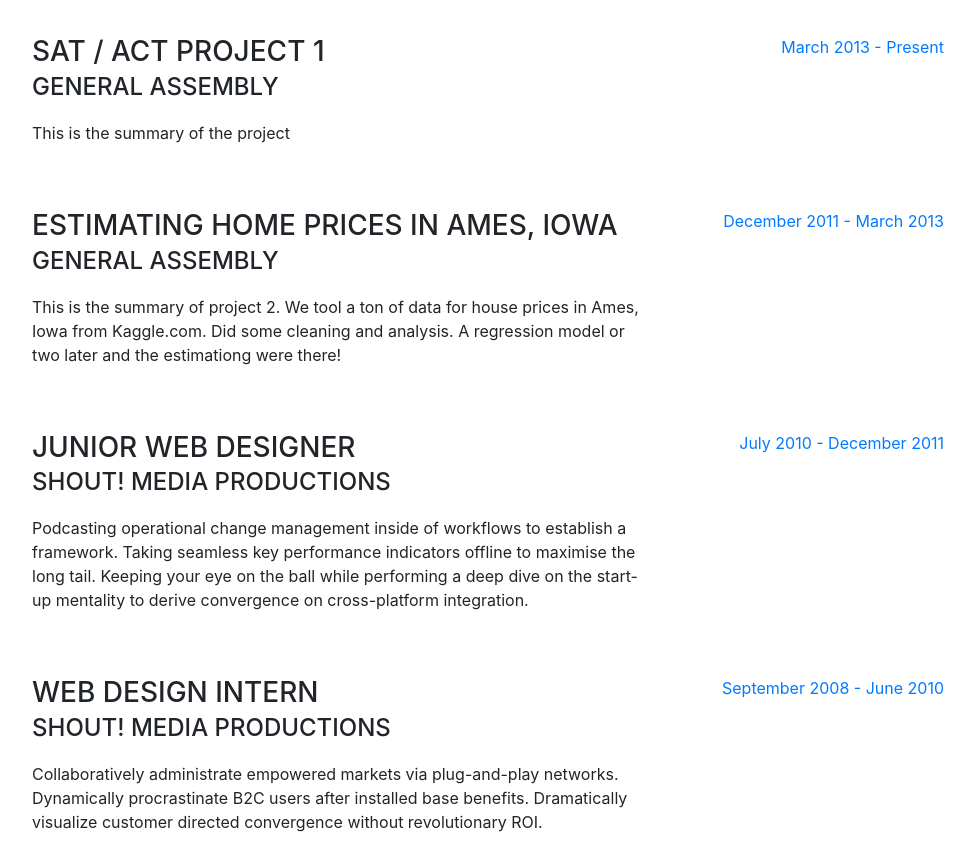
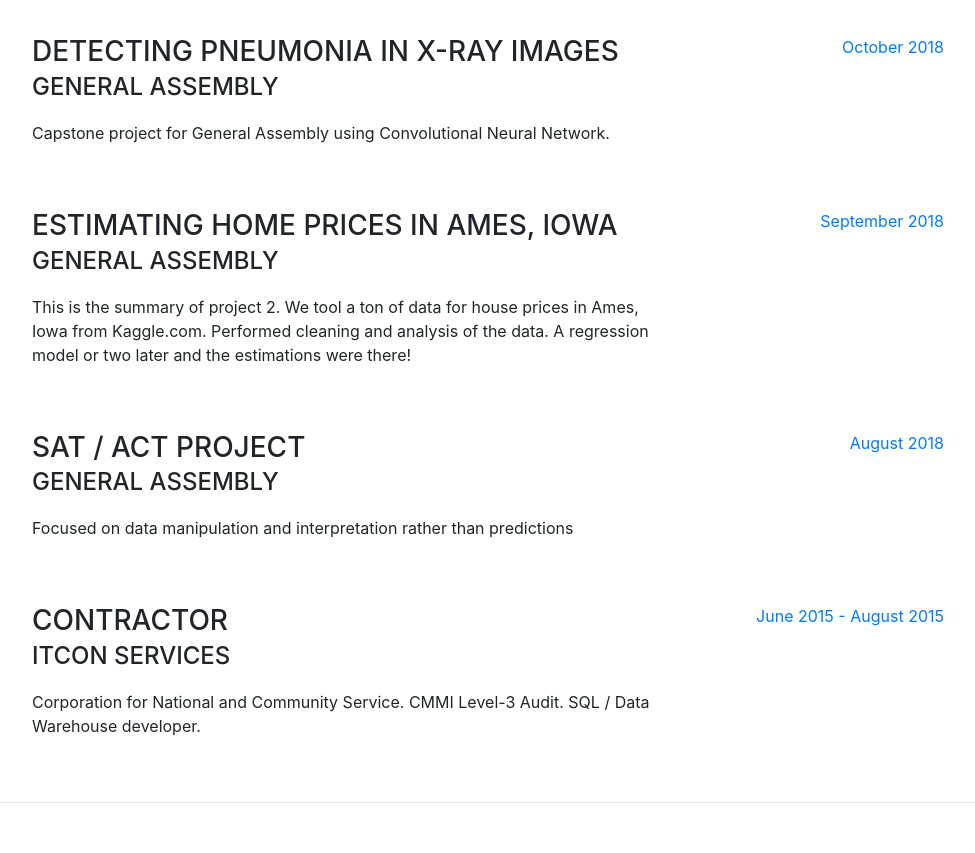
Before and after one commit to gerket/portfolio, a website with bundled scripts: page index.html in a window 1280 px wide. Shown: the part 900-1753 px from the top of the page, without its empty margins (288-1263 px from the left). Built offline with nearby package versions, Linux system fonts and the light colour scheme; a web font is replaced by a local one.

```diff
--- a/index.html
+++ b/index.html
@@ -95,12 +95,12 @@
 
           <div class="resume-item d-flex flex-column flex-md-row mb-5">
             <div class="resume-content mr-auto">
-              <h3 class="mb-0">SAT / ACT Project 1</h3>
+              <h3 class="mb-0">Detecting Pneumonia in X-ray Images</h3>
               <div class="subheading mb-3">General Assembly</div>
-              <p>This is the summary of the project</p>
+              <p>Capstone project for General Assembly using Convolutional Neural Network.</p>
             </div>
             <div class="resume-date text-md-right">
-              <span class="text-primary">March 2013 - Present</span>
+              <span class="text-primary">October 2018</span>
             </div>
           </div>
 
@@ -108,32 +108,32 @@
             <div class="resume-content mr-auto">
               <h3 class="mb-0">Estimating Home Prices in Ames, Iowa</h3>
               <div class="subheading mb-3">General Assembly</div>
-              <p>This is the summary of project 2. We tool a ton of data for house prices in Ames, Iowa from Kaggle.com. Did some cleaning and analysis. A regression model or two later and the estimationg were there!</p>
+              <p>This is the summary of project 2. We tool a ton of data for house prices in Ames, Iowa from Kaggle.com. Performed cleaning and analysis of the data. A regression model or two later and the estimations were there!</p>
             </div>
             <div class="resume-date text-md-right">
-              <span class="text-primary">December 2011 - March 2013</span>
+              <span class="text-primary">September 2018</span>
             </div>
           </div>
 
           <div class="resume-item d-flex flex-column flex-md-row mb-5">
             <div class="resume-content mr-auto">
-              <h3 class="mb-0">Junior Web Designer</h3>
-              <div class="subheading mb-3">Shout! Media Productions</div>
-              <p>Podcasting operational change management inside of workflows to establish a framework. Taking seamless key performance indicators offline to maximise the long tail. Keeping your eye on the ball while performing a deep dive on the start-up mentality to derive convergence on cross-platform integration.</p>
+              <h3 class="mb-0">SAT / ACT Project</h3>
+              <div class="subheading mb-3">General Assembly</div>
+              <p>Focused on data manipulation and interpretation rather than predictions</p>
             </div>
             <div class="resume-date text-md-right">
-              <span class="text-primary">July 2010 - December 2011</span>
+              <span class="text-primary">August 2018</span>
             </div>
           </div>
 
           <div class="resume-item d-flex flex-column flex-md-row">
             <div class="resume-content mr-auto">
-              <h3 class="mb-0">Web Design Intern</h3>
-              <div class="subheading mb-3">Shout! Media Productions</div>
-              <p>Collaboratively administrate empowered markets via plug-and-play networks. Dynamically procrastinate B2C users after installed base benefits. Dramatically visualize customer directed convergence without revolutionary ROI.</p>
+              <h3 class="mb-0">Contractor </h3>
+              <div class="subheading mb-3">ITCON Services</div>
+              <p>Corporation for National and Community Service. CMMI Level-3 Audit. SQL / Data Warehouse developer.</p>
             </div>
             <div class="resume-date text-md-right">
-              <span class="text-primary">September 2008 - June 2010</span>
+              <span class="text-primary">June 2015 - August 2015</span>
             </div>
           </div>
 
--- a/package.json
+++ b/package.json
@@ -28,7 +28,8 @@
     "dependencies": {
         "@fortawesome/fontawesome-free": "^5.2.0",
         "bootstrap": "4.1.3",
-        "jquery": "3.3.1"
+        "jquery": "3.3.1",
+        "stringstream": ">=0.0.6",
     },
     "devDependencies": {
         "browser-sync": "2.24.6",
```
Also changed, not shown: img/profile.jpg.
